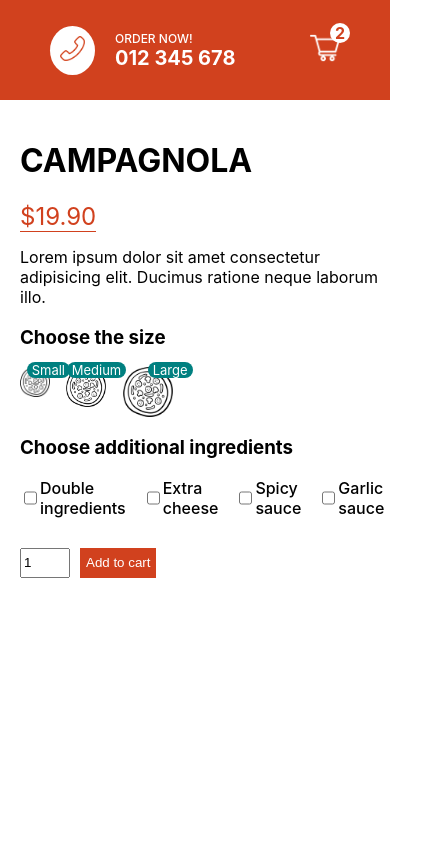
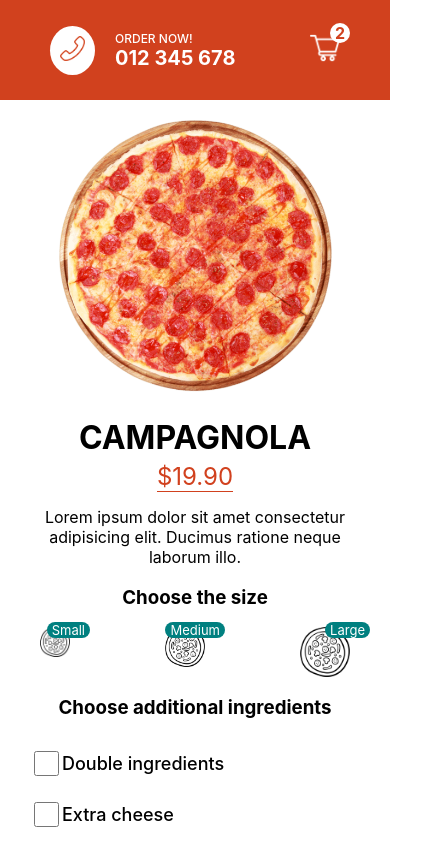
Before and after one commit to rbabaci1/my-restaurant, a Next.js app: page /product/1 in a window 390 px wide. Shown: the top 844 px of the page, 421 px wide, since content can reach past the window. Built offline with nearby package versions, Linux system fonts and the light colour scheme.

Commit message:
add media queries for product page

```diff
--- a/styles/Product.module.css
+++ b/styles/Product.module.css
@@ -66,7 +66,6 @@
 .ingredients {
   display: flex;
   margin-bottom: 30px;
-  align-items: center;
 }
 
 .option {
@@ -96,3 +95,39 @@
   border: none;
   font-weight: 500;
 }
+
+@media screen and (max-width: 480px) {
+  .container {
+    height: auto;
+    text-align: center;
+    flex-direction: column;
+    margin-top: 20px;
+  }
+  .imgContainer {
+    width: 70vw;
+    height: 70vw;
+  }
+  .title {
+    margin: 5px;
+  }
+  .sizes {
+    width: 100%;
+    padding: 0 20px;
+  }
+  .ingredients {
+    flex-direction: column;
+  }
+  .option {
+    margin: 10px;
+    font-size: 18px;
+  }
+  .checkbox {
+    width: 25px;
+    height: 25px;
+  }
+  .quantity,
+  .button {
+    height: 50px;
+    padding: 10px 20px;
+  }
+}
```
